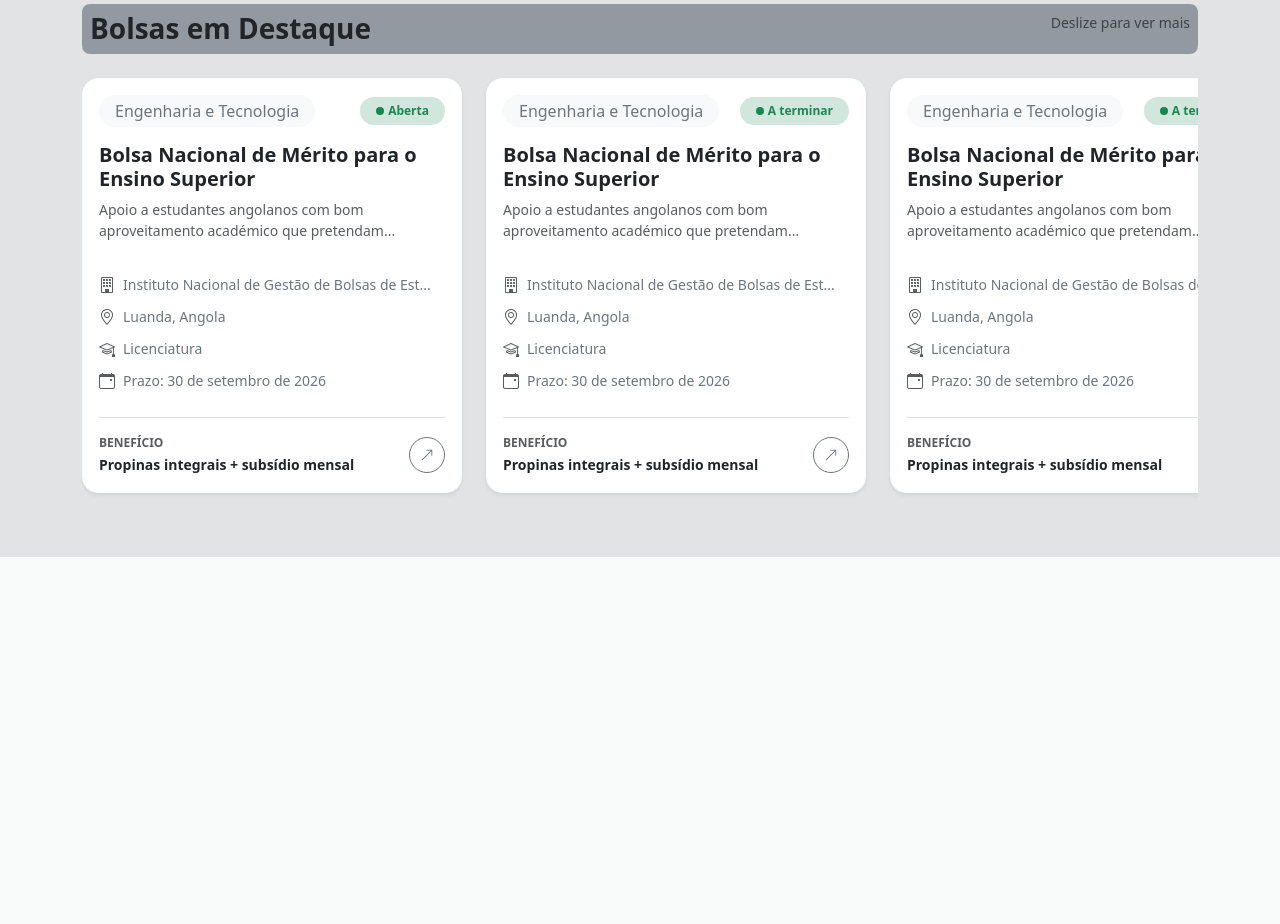
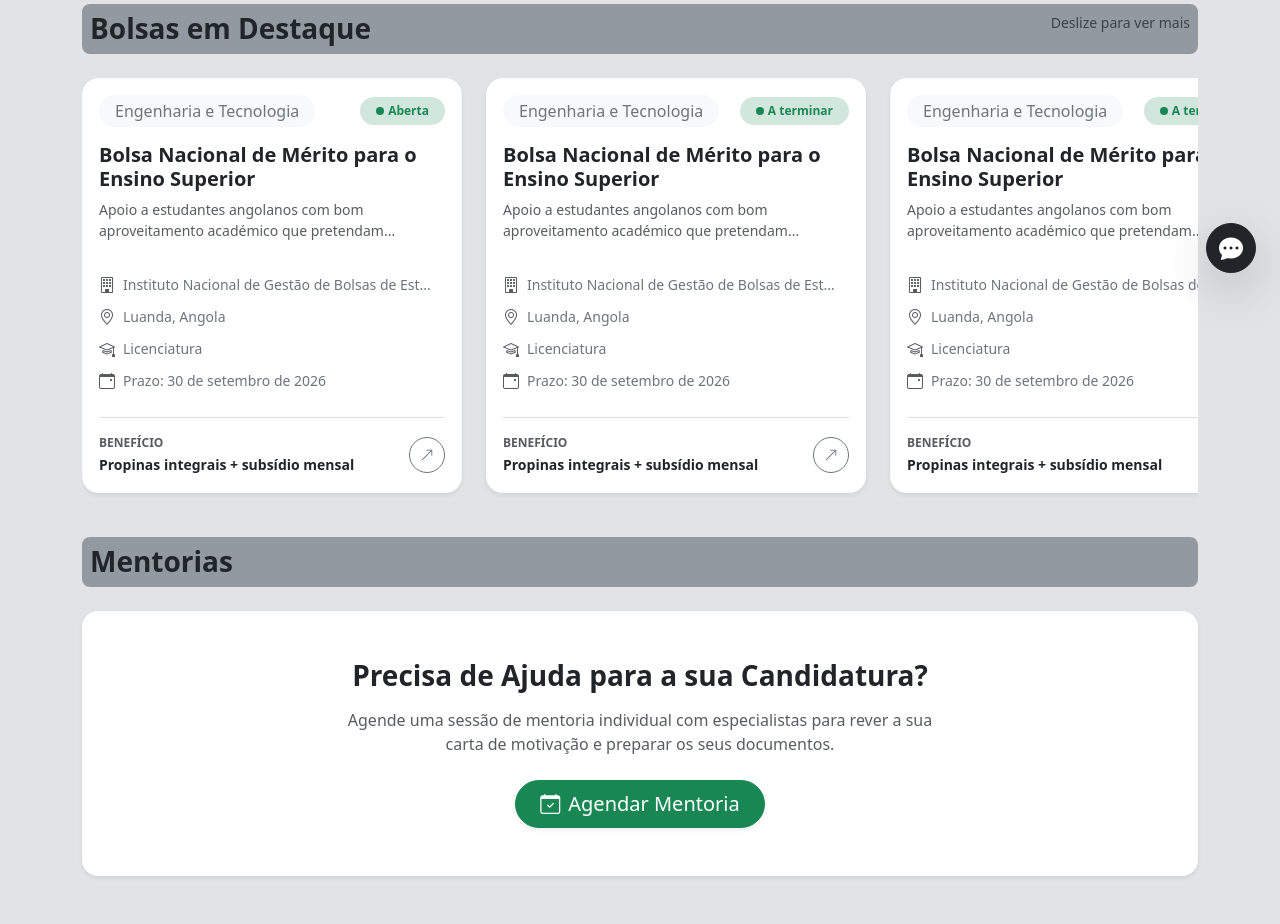
Before and after one commit to Emery-Lourenco/isptec-bolsas, a Flask app: page / in a window 1280 px wide. Shown: the part 503-1427 px from the top of the page. Before the commit the page ends 1060 px from the top, so only its background shows below. Run offline with Flask 3, Linux system fonts and the light colour scheme; data that the repository does not hold is empty.

Commit message:
fix: seccão de mentoria e botão do chatbox adicionados

```diff
--- a/templates/index.html
+++ b/templates/index.html
@@ -388,6 +388,33 @@
 
     </main>
 
+   <!-- SECÇÃO DE MENTORIAS -->
+    <section class="container my-5" id="mentorias">
+
+      <!-- Título-->
+        <div style="margin-top: -20px; background: #9299a0; " class="d-flex justify-content-between border-4 p-2 rounded-3 mb-4">
+              <h3 class="fw-bold text-dark m-0">Mentorias</h3>
+
+        </div>
+
+        <div class="card bg-white border-0 shadow-sm rounded-4 p-5 text-center">
+            <h3 class="fw-bold mb-3 text-dark">Precisa de Ajuda para a sua Candidatura?</h3>
+            <p class="text-muted mb-4 mx-auto" style="max-width: 600px;">Agende uma sessão de mentoria individual com especialistas para rever a sua carta de motivação e preparar os seus documentos.</p>
+            <div>
+                <a href="#" class="btn btn-success btn-lg px-4 rounded-pill shadow-sm">
+                    <i class="bi bi-calendar-check me-2"></i>Agendar Mentoria
+                </a>
+            </div>
+        </div>
+    </section>
+
+    <!-- Botão para o Chatbot -->
+
+    <div class="position-fixed bottom-0 end-0 p-4" style="z-index: 1050;">
+        <button type="button" class="btn btn-dark rounded-circle shadow-lg p-3 d-flex align-items-center justify-content-center" style="width: 50px; height: 50px;">
+        <i class="bi bi-chat-dots-fill fs-4 text-white"></i>
+        </button>
+    </div>
 
     <script src="https://cdn.jsdelivr.net/npm/bootstrap@5.3.2/dist/js/bootstrap.bundle.min.js"></script>
 </body>
```
